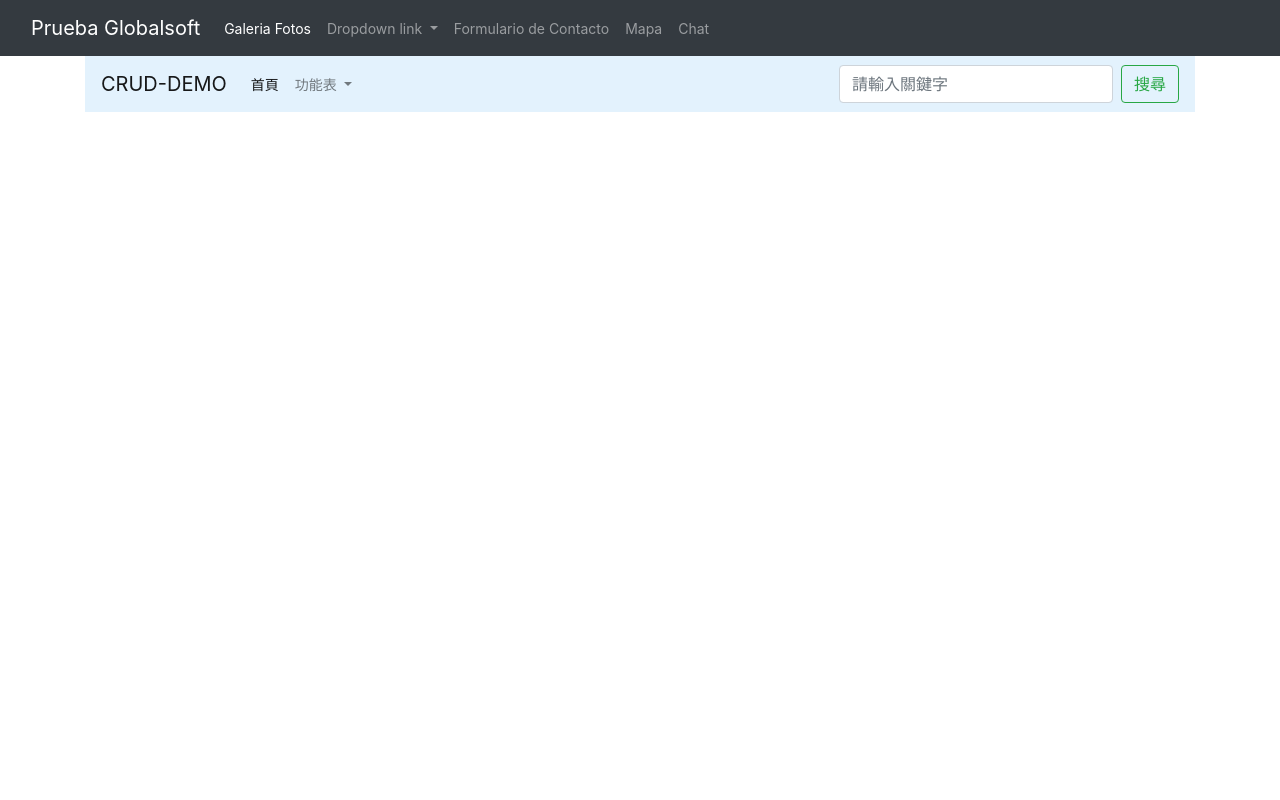
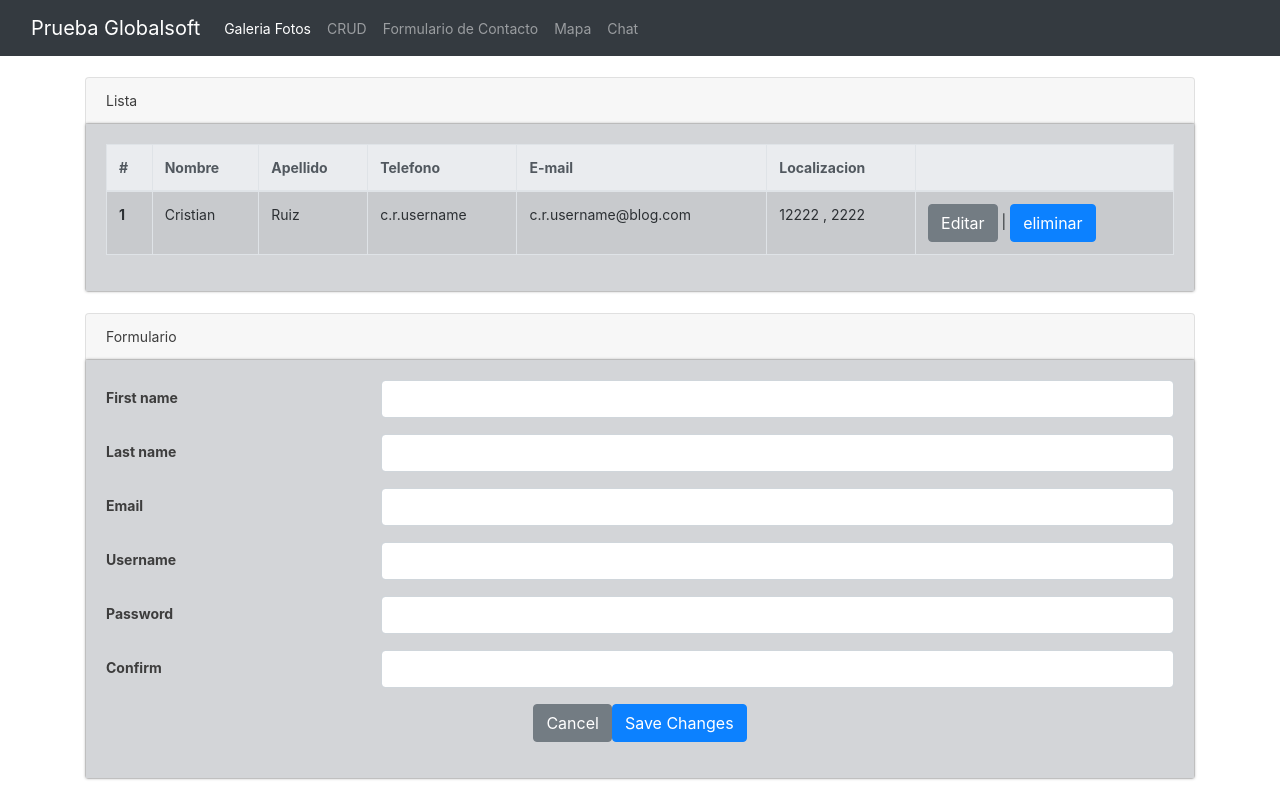
Before and after one commit to sloboguerreron/prueba-globalsoft, an Angular app in the folder prueba-Globalsoft/: page /Crud in a window 1280 px wide. Built offline with nearby package versions, Linux system fonts and the light colour scheme.

Commit message:
front crud

```diff
--- a/prueba-Globalsoft/src/app/app.component.html
+++ b/prueba-Globalsoft/src/app/app.component.html
@@ -7,15 +7,8 @@
         <li class="nav-item">
           <a class="nav-link active" aria-current="page" [routerLink]="['/Galeria']">Galeria Fotos</a>
         </li>
-        <li class="nav-item dropdown">
-          <a class="nav-link dropdown-toggle" href="#" id="navbarDropdownMenuLink" role="button" data-bs-toggle="dropdown" aria-expanded="false">
-            Dropdown link
-          </a>
-          <ul class="dropdown-menu" aria-labelledby="navbarDropdownMenuLink">
-            <li><a class="dropdown-item" href="#">Agregar</a></li>
-            <li><a class="dropdown-item" href="#">Nuevo</a></li>
-            <li><a class="dropdown-item" href="#">Quitar</a></li>
-          </ul>
+        <li class="nav-item">
+          <a class="nav-link" [routerLink]="['/Crud']">CRUD</a>
         </li>
         <li class="nav-item">
           <a class="nav-link" [routerLink]="['/Formulario']">Formulario de Contacto</a>
--- a/prueba-Globalsoft/src/app/crud/crud.component.html
+++ b/prueba-Globalsoft/src/app/crud/crud.component.html
@@ -1,33 +1,100 @@
 <div class="container">
-  <nav class="navbar navbar-expand-lg navbar-light" style="background-color: #e3f2fd;" id="shop_head">
-    <a class="navbar-brand" href="index.php">CRUD-DEMO</a>
-    <div class="collapse navbar-collapse" id="navbarSupportedContent">
-      <ul class="navbar-nav mr-auto">
-        <li class="nav-item active">
-          <a class="nav-link" href="index.php">首頁 <span class="sr-only">(current)</span></a>
-        </li>
-        <li class="nav-item dropdown">
-          <a class="nav-link dropdown-toggle" href="#" id="navbarDropdown" role="button" data-toggle="dropdown" aria-haspopup="true" aria-expanded="false">功能表
-          </a>
-          <div class="dropdown-menu" aria-labelledby="navbarDropdown">
-            <a class="dropdown-item" href="index.php?op=new_product">新增產品</a>
-            <div class="dropdown-divider"></div>
-            <a class="dropdown-item disabled" href="#">其他功能</a>
+  <br>
+  <!--Lista-->
+  <div class="card">
+    <div class="card-header">
+      Lista
+    </div>
+    <div class="card-body">
+      <div class="table-responsive">
+        <table id="userList" class="table table-bordered table-hover table-striped">
+          <thead class="thead-light">
+            <tr>
+              <th scope="col">#</th>
+              <th scope="col">Nombre</th>
+              <th scope="col">Apellido</th>
+              <th scope="col">Telefono</th>
+              <th scope="col">E-mail</th>
+              <th scope="col">Localizacion</th>
+              <th>
+
+              </th>
+            </tr>
+          </thead>
+          <tbody>
+            <tr>
+              <th scope="row">1</th>
+              <td>Cristian</td>
+              <td>Ruiz</td>
+              <td>c.r.username</td>
+              <td>c.r.username@blog.com</td>
+              <td>
+                12222
+                ,
+                2222
+              </td>
+              <td>
+                <input type="reset" class="btn btn-secondary" value="Editar">  | <input type="button" class="btn btn-primary" value="eliminar">
+              </td>
+            </tr>
+          </tbody>
+        </table>
+      </div>
+    </div>
+  </div>
+
+  <br>
+  <!--Formulario-->
+  <div class="card">
+    <div class="card-header">
+      Formulario
+    </div>
+    <div class="card-body">
+      <form class="form" role="form" autocomplete="off">
+        <div class="form-group row">
+          <label class="col-lg-3 col-form-label form-control-label">First name</label>
+          <div class="col-lg-9">
+            <input class="form-control" type="text">
           </div>
-        </li>
-      </ul>
-      <form class="form-inline my-2 my-lg-0" action="index.php" method="GET" role="form">
-        <input class="form-control mr-sm-2" type="search" name="keyword" placeholder="請輸入關鍵字" aria-label="Search">
-        <button class="btn btn-outline-success my-2 my-sm-0" type="submit">搜尋</button>
+        </div>
+        <div class="form-group row">
+          <label class="col-lg-3 col-form-label form-control-label">Last
+            name</label>
+          <div class="col-lg-9">
+            <input class="form-control" type="text">
+          </div>
+        </div>
+        <div class="form-group row">
+          <label class="col-lg-3 col-form-label form-control-label">Email</label>
+          <div class="col-lg-9">
+            <input class="form-control" type="email">
+          </div>
+        </div>
+        <div class="form-group row">
+          <label class="col-lg-3 col-form-label form-control-label">Username</label>
+          <div class="col-lg-9">
+            <input class="form-control" type="text">
+          </div>
+        </div>
+        <div class="form-group row">
+          <label class="col-lg-3 col-form-label form-control-label">Password</label>
+          <div class="col-lg-9">
+            <input class="form-control" type="password">
+          </div>
+        </div>
+        <div class="form-group row">
+          <label class="col-lg-3 col-form-label form-control-label">Confirm</label>
+          <div class="col-lg-9">
+            <input class="form-control" type="password">
+          </div>
+        </div>
+        <div class="form-group row">
+          <div class="col-lg-12 text-center">
+            <input type="reset" class="btn btn-secondary" value="Cancel">
+            <input type="button" class="btn btn-primary" value="Save Changes">
+          </div>
+        </div>
       </form>
-    </div>
-  </nav>
-
-  <br/>
-  <div id="shop_main" class="row">
-    <div class="col-md-9 col-sm-8">
-      <!-- Flow Control -->
-
     </div>
   </div>
 </div>
--- a/prueba-Globalsoft/src/app/crud/crud.component.scss
+++ b/prueba-Globalsoft/src/app/crud/crud.component.scss
@@ -0,0 +1,23 @@
+.main-section{
+  margin:0 auto;
+  margin-top:5%;
+}
+.card{
+opacity: .95;
+}
+.card-body{
+  background-color: #d1d3d6;
+  box-shadow: 0px 0px 3px #848484;
+}
+
+label{
+font-weight: bold;
+}
+
+.nav-tabs .nav-item a:not(.active){
+background-color: #d1d3d6;
+}
+
+.nav-tabs{
+border-bottom:0px;
+}
--- a/prueba-Globalsoft/src/app/crud/crud.component.ts
+++ b/prueba-Globalsoft/src/app/crud/crud.component.ts
@@ -12,4 +12,5 @@ export class CrudComponent implements OnInit {
   ngOnInit(): void {
   }
 
+
 }
```
